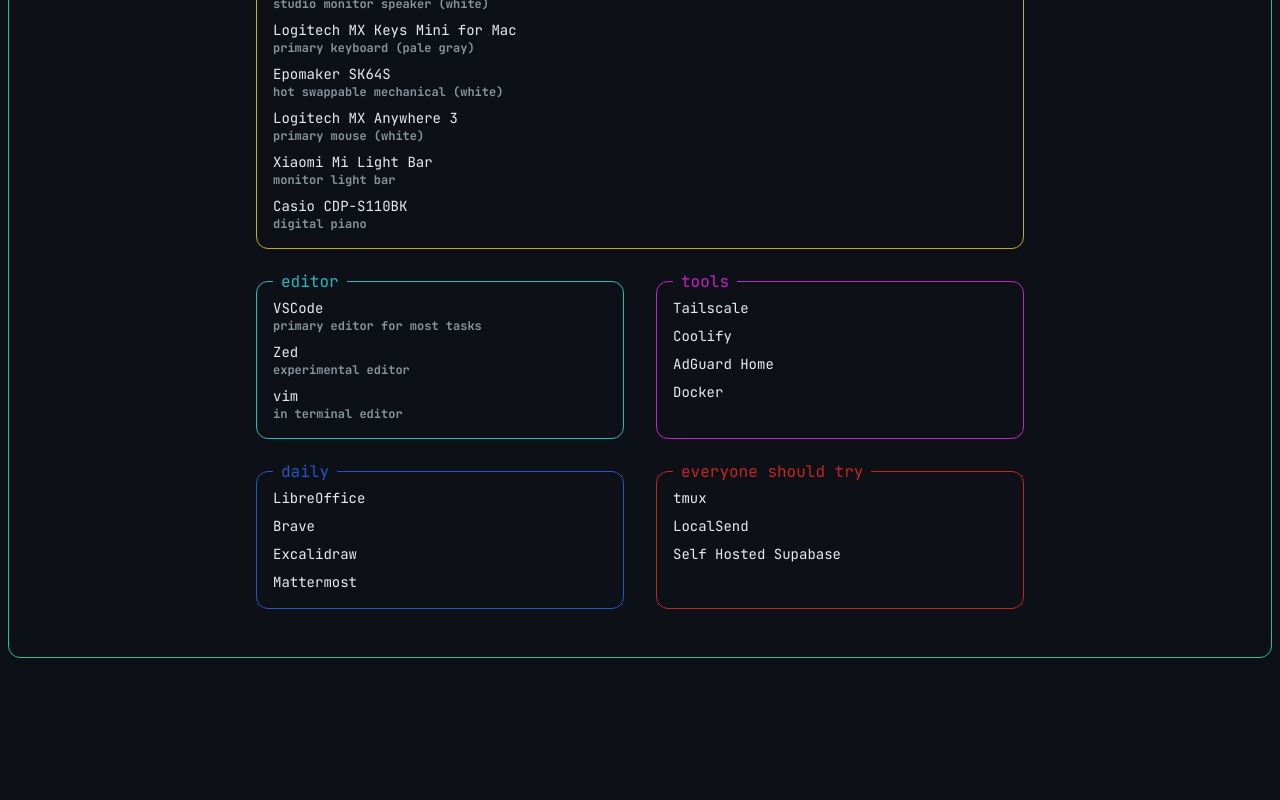
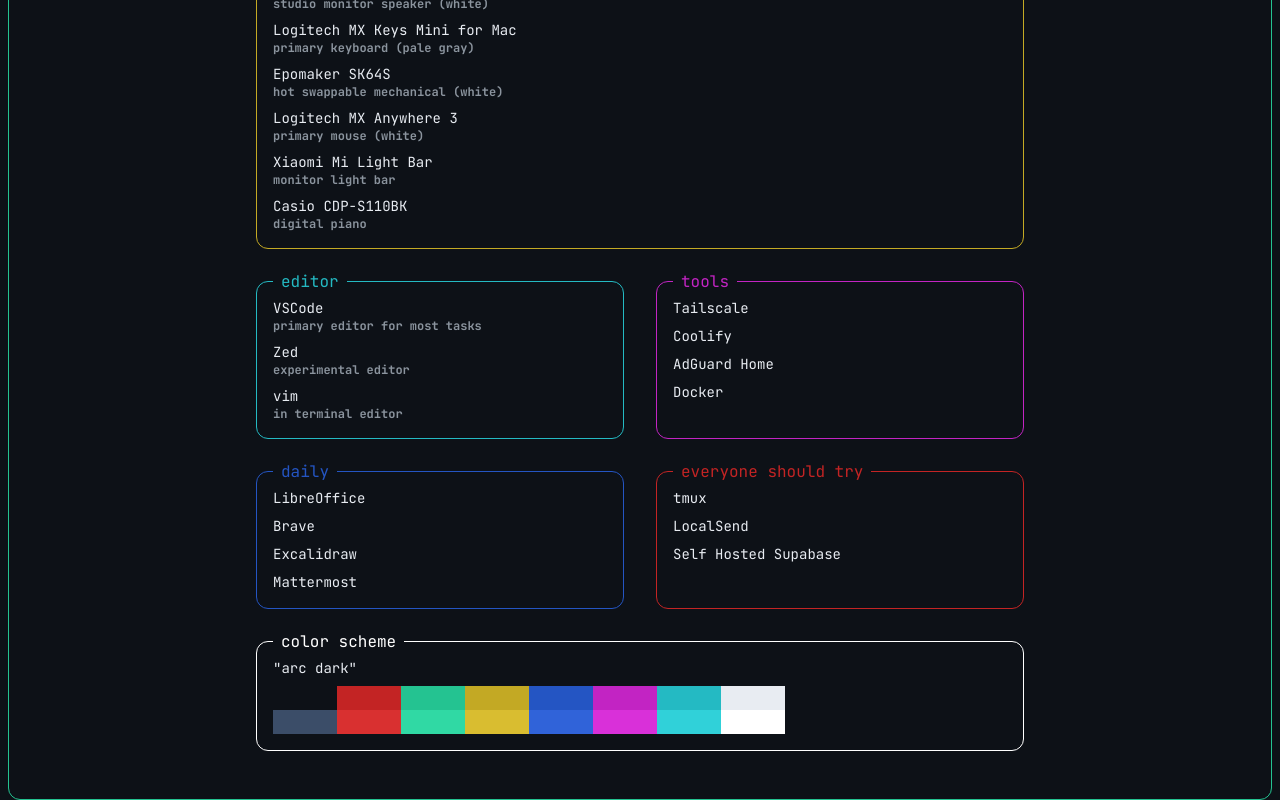
Before and after one commit to ertugruldasgin/umutertugrul-portfolio, a Next.js app: page /uses in a window 1280 px wide. Shown: the part 520-1320 px from the top of the page. Before the commit the page ends 1178 px from the top, so only its background shows below. Built offline with nearby package versions, Linux system fonts and the light colour scheme.

Commit message:
feat: add new pages, update site map and styling components

```diff
--- a/app/activity/page.tsx
+++ b/app/activity/page.tsx
@@ -2,7 +2,7 @@
 import { HuggingFaceStats } from "@/components/huggingface-stats";
 import { PageHeader } from "@/components/page-header";
 import { RecentCommits } from "@/components/recent-commits";
-import { SubHeader } from "@/components/sub-header";
+import { SectionDivider } from "@/components/section-divider";
 import { TerminalCard } from "@/components/terminal-card";
 import {
   fetchContributions,
@@ -46,7 +46,7 @@
       )}
 
       <div className="block md:hidden">
-        <SubHeader title="recent commits" />
+        <SectionDivider title="recent commits" />
         <RecentCommits commits={commits} />
       </div>
 
@@ -60,7 +60,11 @@
       {hfStats && hfStats.datasets.length > 0 && (
         <div>
           <div className="block md:hidden">
-            <SubHeader title="datasets" />
+            <SectionDivider
+              title="datasets"
+              titleClassName="text-warning"
+              lineClassName="bg-warning"
+            />
             <HuggingFaceStats stats={hfStats} />
           </div>
           <TerminalCard
--- /dev/null
+++ b/app/automation/page.tsx
@@ -0,0 +1,13 @@
+import { PageHeader } from "@/components/page-header";
+
+export const metadata = {
+  title: "automation",
+};
+
+export default function AutomationPage() {
+  return (
+    <div className="flex flex-col gap-12 flex-1 w-full max-w-3xl ml-auto mr-auto">
+      <PageHeader title="automation" />
+    </div>
+  );
+}
--- /dev/null
+++ b/app/blog/page.tsx
@@ -0,0 +1,13 @@
+import { PageHeader } from "@/components/page-header";
+
+export const metadata = {
+  title: "blog",
+};
+
+export default function BlogPage() {
+  return (
+    <div className="flex flex-col gap-12 flex-1 w-full max-w-3xl ml-auto mr-auto">
+      <PageHeader title="blog" />
+    </div>
+  );
+}
--- /dev/null
+++ b/app/calendar/page.tsx
@@ -0,0 +1,13 @@
+import { PageHeader } from "@/components/page-header";
+
+export const metadata = {
+  title: "calendar",
+};
+
+export default function CalendarPage() {
+  return (
+    <div className="flex flex-col gap-12 flex-1 w-full max-w-3xl ml-auto mr-auto">
+      <PageHeader title="calendar" />
+    </div>
+  );
+}
--- a/app/globals.css
+++ b/app/globals.css
@@ -64,6 +64,9 @@
   --sidebar-border: #3b4d68;
   --sidebar-ring: #24c391;
 
+  --white: #ffffff;
+  --purple: #d930d9;
+
   --font-sans: "Geist", ui-sans-serif, system-ui, sans-serif;
   --font-mono: "JetBrains Mono", ui-monospace, monospace;
   --font-serif: "Instrument Serif", ui-serif, Georgia, serif;
@@ -123,6 +126,9 @@
   --color-syntax-function: var(--syntax-function);
   --color-syntax-variable: var(--syntax-variable);
 
+  --color-white: var(--white);
+  --color-purple: var(--purple);
+
   --font-sans: var(--font-sans);
   --font-mono: var(--font-mono);
   --font-serif: var(--font-serif);
--- /dev/null
+++ b/app/movies/page.tsx
@@ -0,0 +1,13 @@
+import { PageHeader } from "@/components/page-header";
+
+export const metadata = {
+  title: "movies",
+};
+
+export default function MoviesPage() {
+  return (
+    <div className="flex flex-col gap-12 flex-1 w-full max-w-3xl ml-auto mr-auto">
+      <PageHeader title="movies" />
+    </div>
+  );
+}
--- /dev/null
+++ b/app/notes/page.tsx
@@ -0,0 +1,13 @@
+import { PageHeader } from "@/components/page-header";
+
+export const metadata = {
+  title: "notes",
+};
+
+export default function NotesPage() {
+  return (
+    <div className="flex flex-col gap-12 flex-1 w-full max-w-3xl ml-auto mr-auto">
+      <PageHeader title="notes" />
+    </div>
+  );
+}
--- a/app/now/page.tsx
+++ b/app/now/page.tsx
@@ -11,7 +11,7 @@
 import { SectionDivider } from "@/components/section-divider";
 import type { User } from "@supabase/supabase-js";
 
-const OWNER_EMAIL = "senin-github-emailin@gmail.com"; // GitHub email'ini yaz
+const OWNER_EMAIL = "ertugruldasgin@hotmail.com";
 
 export default function NowPage() {
   const [value, setValue] = useState<Content>("");
--- a/app/uses/page.tsx
+++ b/app/uses/page.tsx
@@ -144,6 +144,29 @@
             </ul>
           </TerminalCard>
         </div>
+        <TerminalCard title="color scheme" className="border-white text-white">
+          <div className="flex flex-col flex-1 gap-2">
+            <p>{'"arc dark"'}</p>
+            <div className="w-full md:w-128 h-12 grid grid-cols-8 grid-rows-2">
+              <span className="w-full h-full bg-background"></span>
+              <span className="w-full h-full bg-destructive"></span>
+              <span className="w-full h-full bg-accent-foreground"></span>
+              <span className="w-full h-full bg-warning"></span>
+              <span className="w-full h-full bg-info"></span>
+              <span className="w-full h-full bg-syntax-keyword"></span>
+              <span className="w-full h-full bg-secondary"></span>
+              <span className="w-full h-full bg-syntax-variable"></span>
+              <span className="w-full h-full bg-syntax-comment"></span>
+              <span className="w-full h-full bg-danger-hover"></span>
+              <span className="w-full h-full bg-syntax-string"></span>
+              <span className="w-full h-full bg-syntax-number"></span>
+              <span className="w-full h-full bg-syntax-function"></span>
+              <span className="w-full h-full bg-purple"></span>
+              <span className="w-full h-full bg-secondary-hover"></span>
+              <span className="w-full h-full bg-white"></span>
+            </div>
+          </div>
+        </TerminalCard>
       </div>
     </div>
   );
--- a/components/path-breadcrumb.tsx
+++ b/components/path-breadcrumb.tsx
@@ -90,7 +90,7 @@
         <div className="px-3 py-2 text-xs text-subtle border-b border-border">
           {parentDisplay(currentPath, type)}
         </div>
-        <ScrollArea className="max-h-64">
+        <ScrollArea className="max-h-min">
           <ul className="p-1">
             {items.map((item) => {
               const href = buildNavHref(currentPath, item, type);
--- a/lib/site-map.ts
+++ b/lib/site-map.ts
@@ -1,10 +1,27 @@
 export const siteMap: Record<string, string[]> = {
-  "/": ["projects", "now", "uses", "reading", "activity", "whoami"],
+  "/": [
+    "now",
+    "calendar",
+    "automation",
+    "notes",
+    "activity",
+    "projects",
+    "blog",
+    "reading",
+    "movies",
+    "uses",
+    "whoami",
+  ],
+  "/now": [],
+  "/calendar": [],
+  "/automation": [],
+  "/notes": [],
+  "/activity": [],
   "/projects": ["rehberiniz"],
-  "/now": [],
+  "/blog": [],
+  "/reading": [],
+  "/movies": [],
   "/uses": [],
-  "/reading": [],
-  "/activity": [],
   "/whoami": [],
 };
 
```
